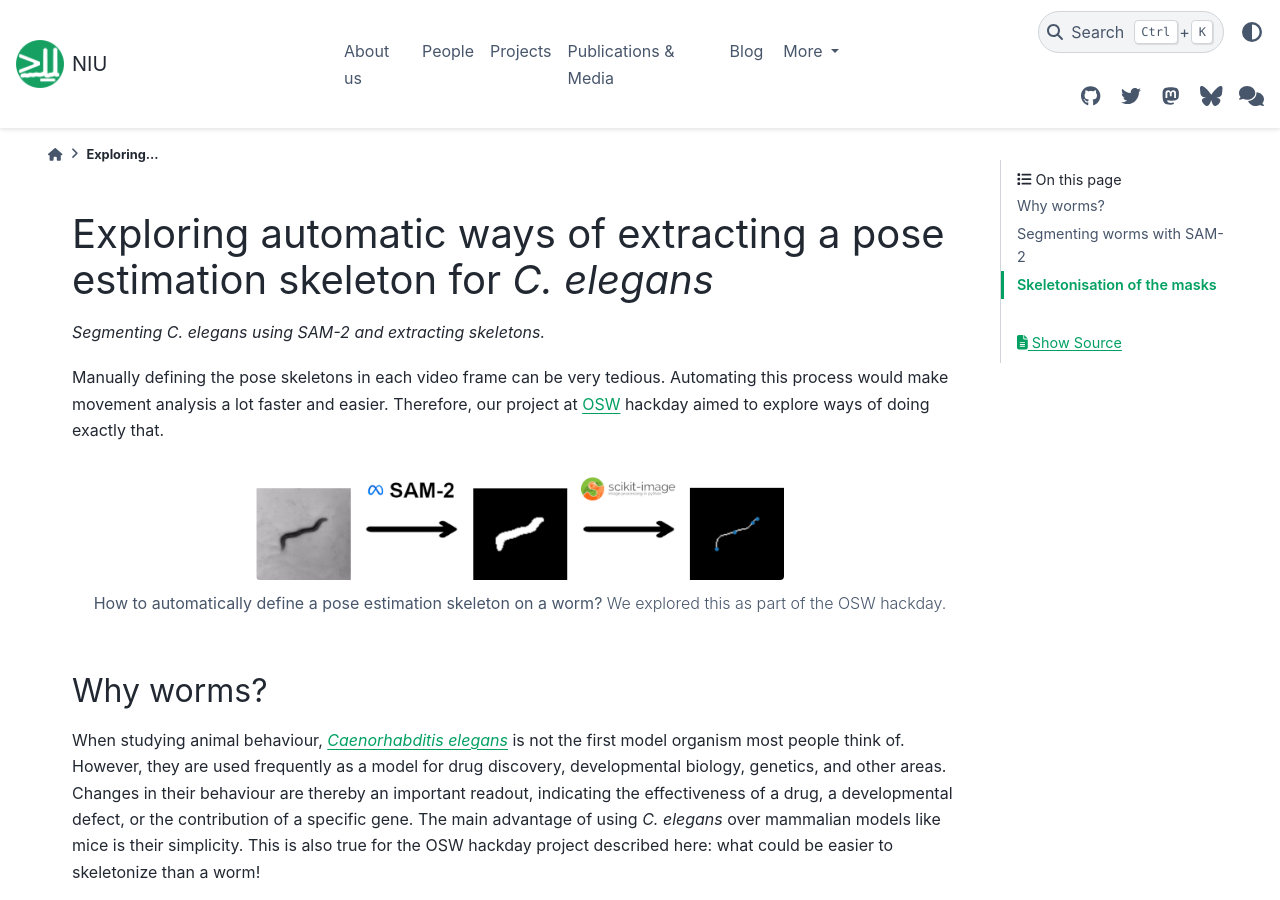
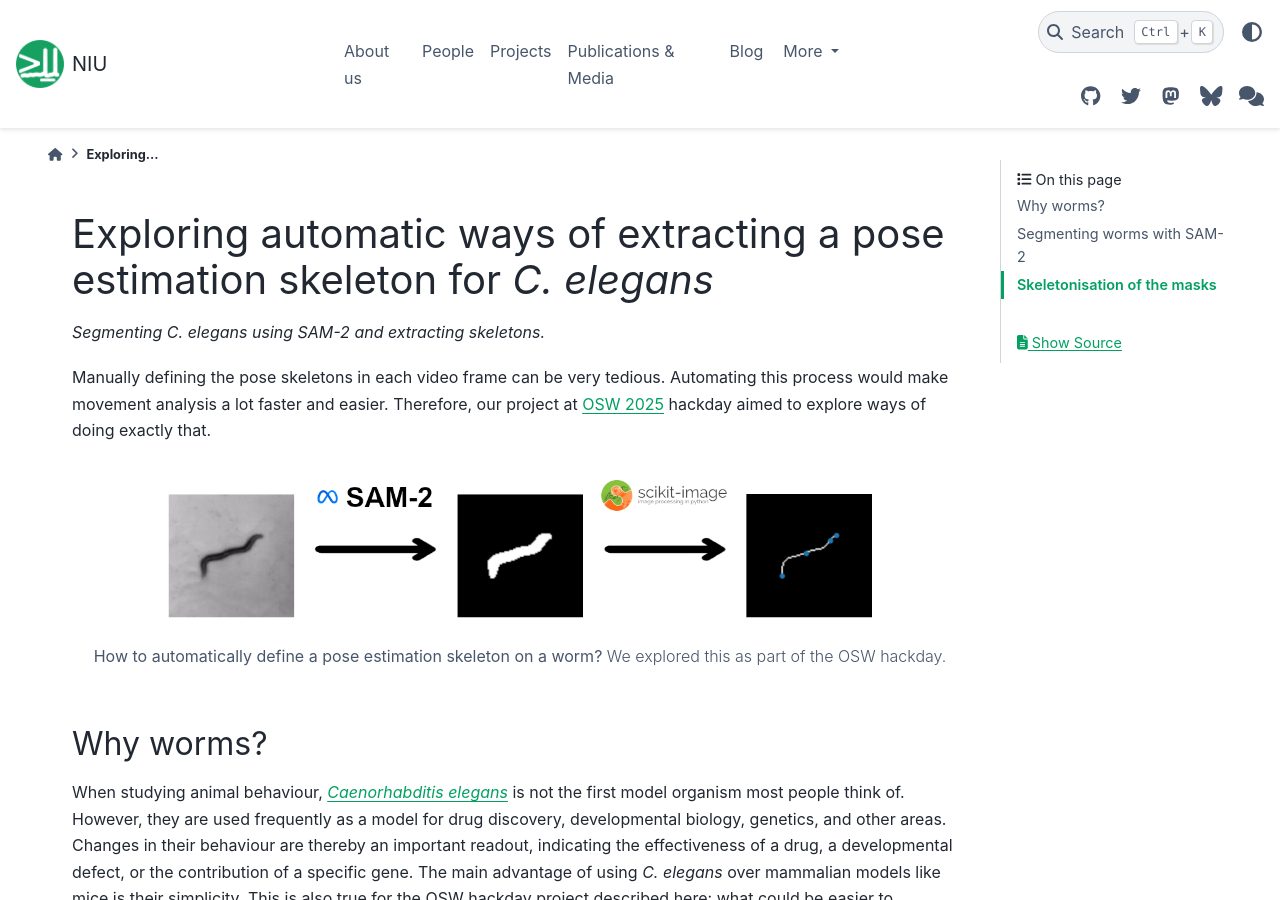
Before and after one commit to neuroinformatics-unit/neuroinformatics-unit.github.io, a Sphinx documentation site: the page built from docs/source/blog/sam2.md, in a window 1280 px wide and 900 px high. Built offline with Sphinx 7.4.7 and the PyData theme 0.15.4, drawn with Linux system fonts in a browser that asks for light colours; nearby versions of some CDN libraries.

Commit message:
changed link to OSW 2025 and preview image size

````diff
--- a/docs/source/blog/sam2.md
+++ b/docs/source/blog/sam2.md
@@ -13,12 +13,12 @@
 
 Manually defining the pose skeletons in each video frame can be very tedious.
 Automating this process would make movement analysis a lot faster and easier. Therefore,
-our project at [OSW](https://neuroinformatics.dev/open-software-week/index.html)
+our project at [OSW 2025](https://neuroinformatics.dev/open-software-summer-school/2025/index.html)
 hackday aimed to explore ways of doing exactly that.
 
 ```{figure} /_static/blog_images/sam2/worm-to-skeleton.png
 :align: center
-:width: 60%
+:width: 80%
 
 **How to automatically define a pose estimation skeleton on a worm?** We explored this as part of the OSW hackday.
 ```
````
Also changed, not shown: docs/source/_static/blog_images/sam2/worm-to-skeleton.png.
